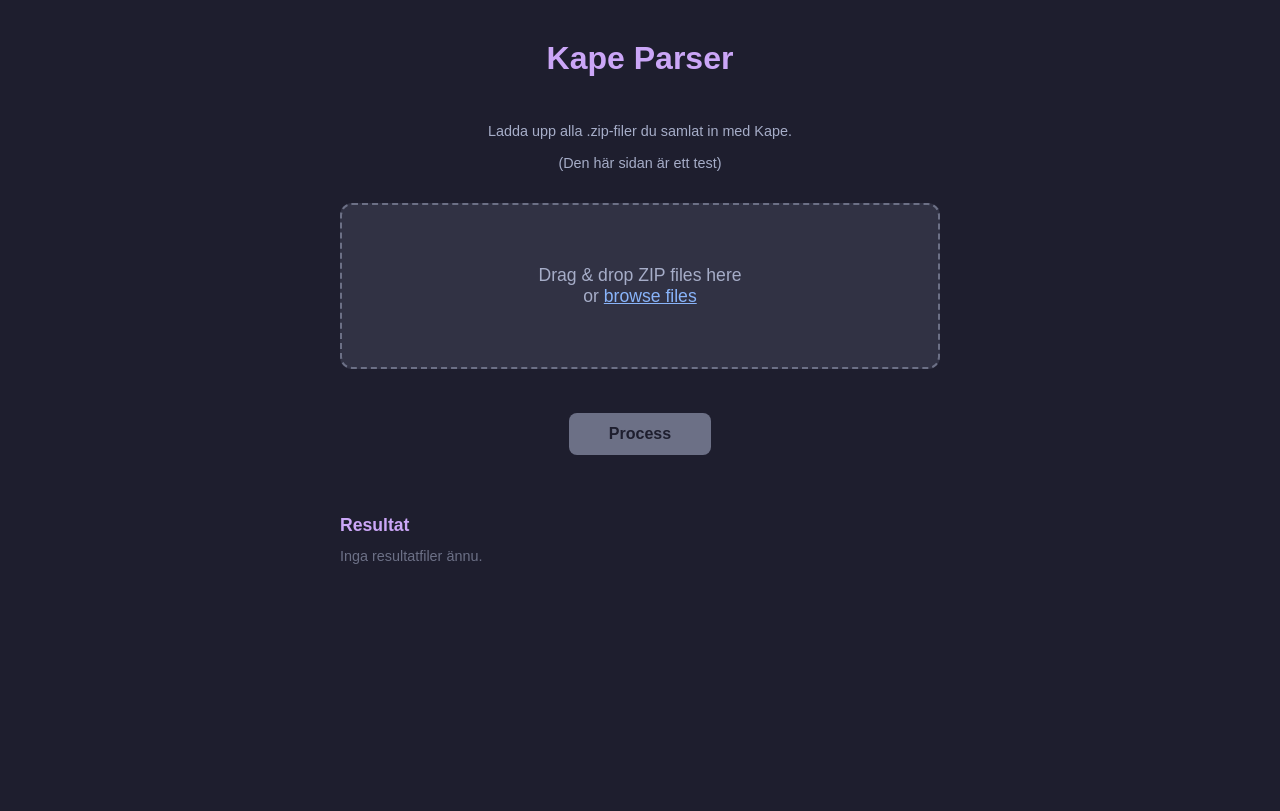
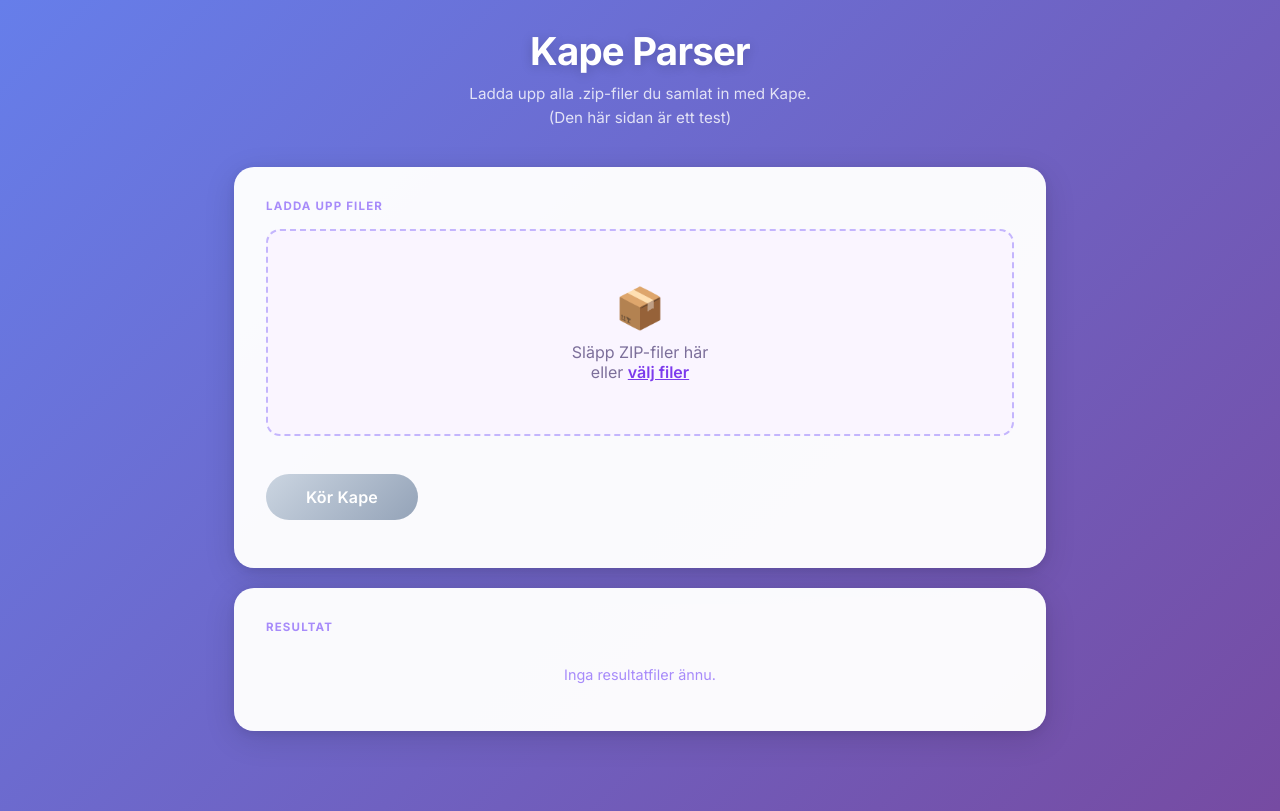
Before and after one commit to magapp/process_kape, a Flask app: page / in a window 1280 px wide. Before the commit the page ends 564 px from the top, so only its background shows below. Run offline with Flask 3, Linux system fonts and the light colour scheme.

Commit message:
New design and bug fix

```diff
--- a/app.py
+++ b/app.py
@@ -23,16 +23,8 @@ def allowed_file(filename):
 def get_lock_info():
     if not os.path.exists(LOCK_FILE):
         return None
-    age_seconds = int(time.time() - os.path.getmtime(LOCK_FILE))
-    hours, remainder = divmod(age_seconds, 3600)
-    minutes, seconds = divmod(remainder, 60)
-    if hours > 0:
-        age_str = f"{hours}h {minutes}m {seconds}s"
-    elif minutes > 0:
-        age_str = f"{minutes}m {seconds}s"
-    else:
-        age_str = f"{seconds}s"
-    return age_str
+    start_time = time.localtime(os.path.getmtime(LOCK_FILE))
+    return time.strftime("%H:%M", start_time)
 
 
 def get_result_files():
@@ -89,15 +81,17 @@ def log_stream():
     def generate():
         with open(LOG_FILE, "a"):  # create if missing
             pass
-        with open(LOG_FILE, "r") as f:
-            f.seek(0, 2)  # start from end of file
+        # Send an initial ping so Firefox establishes the connection immediately
+        yield ": ping\n\n"
+        with open(LOG_FILE, "r", encoding="utf-8", errors="replace") as f:
+            # Read from beginning so content written before connect is not missed
             while os.path.exists(LOCK_FILE):
                 line = f.readline()
                 if line:
                     yield f"data: {line.rstrip()}\n\n"
                 else:
-                    time.sleep(0.5)
-            # drain any remaining lines after lock disappears
+                    time.sleep(0.3)
+            # Drain any remaining lines written after lock was removed
             for line in f:
                 yield f"data: {line.rstrip()}\n\n"
             yield "event: done\ndata: \n\n"
@@ -120,4 +114,4 @@ def process():
 
 
 if __name__ == "__main__":
-    app.run(host="0.0.0.0", port=5000, debug=False)
+    app.run(host="0.0.0.0", port=5000, debug=False, threaded=True)
--- a/compose.yml
+++ b/compose.yml
@@ -1,6 +1,8 @@
 services:
   kape-parser:
     build: .
+    environment:
+      TZ: Europe/Stockholm
     ports:
       - "5000:5000"
     volumes:
--- a/templates/index.html
+++ b/templates/index.html
@@ -4,106 +4,144 @@
     <meta charset="UTF-8">
     <meta name="viewport" content="width=device-width, initial-scale=1.0">
     <title>Kape Parser</title>
+    <link href="https://fonts.googleapis.com/css2?family=Inter:wght@400;500;600;700&display=swap" rel="stylesheet">
     <style>
         * { box-sizing: border-box; margin: 0; padding: 0; }
 
         body {
-            font-family: Arial, sans-serif;
-            background: #1e1e2e;
-            color: #cdd6f4;
+            font-family: "Inter", sans-serif;
+            background: linear-gradient(135deg, #667eea 0%, #764ba2 100%);
+            min-height: 100vh;
             display: flex;
             flex-direction: column;
             align-items: center;
-            min-height: 100vh;
-            padding: 40px 20px;
+            padding: 0 0 60px;
         }
 
-        h1 {
-            font-size: 2rem;
-            margin-bottom: 30px;
-            color: #cba6f7;
+        header {
+            width: 100%;
+            padding: 28px 40px 0;
+            display: flex;
+            flex-direction: column;
+            align-items: center;
+            text-align: center;
+            margin-bottom: 36px;
+        }
+
+        header h1 {
+            font-size: 2.4rem;
+            font-weight: 700;
+            color: #ffffff;
+            letter-spacing: -0.02em;
+            text-shadow: 0 2px 12px rgba(0,0,0,0.18);
+        }
+
+        .subtitle {
+            color: rgba(255,255,255,0.8);
+            font-size: 0.95rem;
+            margin-top: 8px;
+            line-height: 1.6;
+        }
+
+        .page-content {
+            width: 100%;
+            max-width: 860px;
+            padding: 0 24px;
+        }
+
+        .card {
+            background: rgba(255,255,255,0.97);
+            border-radius: 20px;
+            padding: 32px;
+            margin-bottom: 20px;
+            box-shadow: 0 8px 32px rgba(0,0,0,0.12), 0 2px 8px rgba(0,0,0,0.08);
+        }
+
+        .card-title {
+            font-size: 0.72rem;
+            font-weight: 700;
+            text-transform: uppercase;
+            letter-spacing: 0.1em;
+            color: #a78bfa;
+            margin-bottom: 16px;
         }
 
         #drop-zone {
-            width: 100%;
-            max-width: 600px;
-            border: 2px dashed #6c7086;
-            border-radius: 12px;
-            padding: 60px 20px;
+            border: 2.5px dashed #c4b5fd;
+            border-radius: 14px;
+            padding: 52px 20px;
             text-align: center;
             cursor: pointer;
-            transition: border-color 0.2s, background 0.2s;
-            background: #313244;
+            transition: all 0.2s ease;
+            background: #faf5ff;
+            position: relative;
         }
 
         #drop-zone.dragover {
-            border-color: #cba6f7;
-            background: #3d3f5e;
+            border-color: #7c3aed;
+            background: #ede9fe;
         }
 
         #drop-zone p {
-            font-size: 1.1rem;
-            color: #a6adc8;
+            font-size: 1rem;
+            color: #7c6f9a;
+            pointer-events: none;
+        }
+
+        #drop-zone .drop-icon {
+            font-size: 2.5rem;
+            margin-bottom: 10px;
+            pointer-events: none;
+            display: block;
         }
 
         #browse-label {
-            color: #89b4fa;
+            color: #7c3aed;
+            font-weight: 600;
             text-decoration: underline;
             cursor: pointer;
+            pointer-events: auto;
         }
 
-        #help-text {
-            margin-top: 16px;
-            max-width: 600px;
-            width: 100%;
-            color: #a6adc8;
-            font-size: 0.9rem;
-            text-align: center;
-        }
+        #file-input { display: none; }
 
-        #file-input {
-            display: none;
-        }
-
-        #file-list {
-            width: 100%;
-            max-width: 600px;
-            margin-top: 20px;
-        }
+        #file-list { margin-top: 16px; }
 
         .file-item {
             display: flex;
             justify-content: space-between;
             align-items: center;
-            background: #313244;
-            border-radius: 8px;
+            flex-wrap: wrap;
+            background: #faf5ff;
+            border: 1px solid #e9d5ff;
+            border-radius: 10px;
             padding: 10px 14px;
             margin-bottom: 8px;
             font-size: 0.9rem;
+            transition: background 0.15s;
         }
 
-        .file-item {
-            flex-wrap: wrap;
-        }
-
-        .file-item .name { color: #cdd6f4; }
-        .file-item .size { color: #6c7086; font-size: 0.8rem; }
+        .file-item .name { color: #3b0764; font-weight: 500; }
+        .file-item .size { color: #a78bfa; font-size: 0.8rem; }
 
         .remove-btn {
             background: none;
             border: none;
-            color: #f38ba8;
+            color: #f43f5e;
             cursor: pointer;
-            font-size: 1.1rem;
+            font-size: 1rem;
             padding: 0 4px;
+            transition: color 0.15s;
         }
+
+        .remove-btn:hover { color: #be123c; }
 
         .progress-wrap {
             width: 100%;
             margin-top: 8px;
-            background: #45475a;
-            border-radius: 4px;
-            height: 8px;
+            background: #e9d5ff;
+            border-radius: 99px;
+            height: 6px;
             overflow: hidden;
             display: none;
         }
@@ -111,183 +149,208 @@
         .progress-bar {
             height: 100%;
             width: 0%;
-            background: #a6e3a1;
-            border-radius: 4px;
+            background: linear-gradient(90deg, #7c3aed, #a78bfa);
+            border-radius: 99px;
             transition: width 0.1s ease;
         }
 
-        .progress-bar.done  { background: #a6e3a1; }
-        .progress-bar.error { background: #f38ba8; }
+        .progress-bar.done  { background: linear-gradient(90deg, #059669, #34d399); }
+        .progress-bar.error { background: linear-gradient(90deg, #dc2626, #f87171); }
 
         #process-btn {
-            margin-top: 24px;
-            padding: 12px 40px;
+            margin-top: 22px;
+            padding: 13px 40px;
             font-size: 1rem;
-            background: #cba6f7;
-            color: #1e1e2e;
+            background: linear-gradient(135deg, #7c3aed, #6d28d9);
+            color: #ffffff;
             border: none;
-            border-radius: 8px;
+            border-radius: 99px;
             cursor: pointer;
-            font-weight: bold;
-            transition: background 0.2s;
+            font-weight: 600;
+            font-family: "Inter", sans-serif;
+            letter-spacing: 0.01em;
+            box-shadow: 0 4px 14px rgba(124,58,237,0.4);
+            transition: all 0.2s ease;
         }
 
-        #process-btn:hover { background: #b4befe; }
-        #process-btn:disabled { background: #6c7086; cursor: not-allowed; }
+        #process-btn:hover    { transform: translateY(-1px); box-shadow: 0 6px 20px rgba(124,58,237,0.5); }
+        #process-btn:disabled { background: linear-gradient(135deg, #cbd5e1, #94a3b8); box-shadow: none; cursor: not-allowed; transform: none; }
 
         #status {
-            margin-top: 20px;
-            max-width: 600px;
-            width: 100%;
-            font-size: 0.95rem;
+            margin-top: 16px;
+            font-size: 0.9rem;
         }
 
-        .msg-success { color: #a6e3a1; }
-        .msg-error   { color: #f38ba8; }
+        .msg-success { color: #059669; font-weight: 500; }
+        .msg-error   { color: #dc2626; font-weight: 500; }
 
         #lock-banner {
-            width: 100%;
-            max-width: 600px;
-            background: #45475a;
-            border: 2px solid #fab387;
-            border-radius: 12px;
-            padding: 24px;
-            text-align: center;
+            background: linear-gradient(135deg, #fff7ed, #ffedd5);
+            border: 1.5px solid #fed7aa;
+            border-radius: 14px;
+            padding: 20px 24px;
             margin-bottom: 20px;
+            display: flex;
+            align-items: center;
+            gap: 16px;
         }
 
-        #lock-banner p:first-child {
-            font-size: 1.3rem;
-            font-weight: bold;
-            color: #fab387;
-            margin-bottom: 8px;
+        #lock-banner .lock-icon {
+            font-size: 2rem;
+            flex-shrink: 0;
         }
 
-        #lock-banner p:last-child {
-            font-size: 0.9rem;
-            color: #a6adc8;
+        #lock-banner p:first-of-type {
+            font-size: 1rem;
+            font-weight: 600;
+            color: #c2410c;
+            margin-bottom: 3px;
+        }
+
+        #lock-banner p:last-of-type {
+            font-size: 0.85rem;
+            color: #9a3412;
         }
 
         #log-window {
-            width: 100%;
-            max-width: 600px;
-            background: #11111b;
-            border: 1px solid #45475a;
-            border-radius: 8px;
+            border-radius: 14px;
             overflow: hidden;
             margin-bottom: 20px;
+            box-shadow: 0 4px 16px rgba(0,0,0,0.1);
         }
 
         #log-titlebar {
-            background: #313244;
-            padding: 6px 14px;
-            font-size: 0.8rem;
-            color: #6c7086;
+            background: linear-gradient(90deg, #1e1b4b, #312e81);
+            padding: 10px 16px;
+            font-size: 0.78rem;
+            color: #a5b4fc;
+            font-family: monospace;
             display: flex;
             align-items: center;
-            gap: 8px;
+            gap: 10px;
         }
 
         #log-titlebar::before {
             content: "";
             display: inline-block;
-            width: 8px;
-            height: 8px;
-            background: #fab387;
+            width: 9px;
+            height: 9px;
+            background: #f97316;
             border-radius: 50%;
             animation: blink 1.2s ease-in-out infinite;
+            box-shadow: 0 0 6px #f97316;
         }
 
         @keyframes blink {
             0%, 100% { opacity: 1; }
-            50%       { opacity: 0.2; }
+            50%       { opacity: 0.15; }
         }
 
         #log-output {
-            padding: 12px 14px;
-            height: 300px;
+            padding: 16px 18px;
+            height: 340px;
             overflow-y: auto;
-            font-family: monospace;
+            font-family: "Consolas", "Courier New", monospace;
             font-size: 0.82rem;
-            line-height: 1.5;
-            color: #a6e3a1;
+            line-height: 1.6;
+            color: #c4b5fd;
+            background: #0f0a1e;
             white-space: pre-wrap;
             word-break: break-all;
         }
 
-        #result-section {
-            width: 100%;
-            max-width: 600px;
-            margin-top: 40px;
-        }
+        #result-section { }
 
         #result-section h2 {
-            font-size: 1.1rem;
-            color: #cba6f7;
-            margin-bottom: 12px;
+            font-size: 0.72rem;
+            font-weight: 700;
+            text-transform: uppercase;
+            letter-spacing: 0.1em;
+            color: #a78bfa;
+            margin-bottom: 16px;
         }
 
         .result-item {
             display: flex;
             justify-content: space-between;
             align-items: center;
-            background: #313244;
-            border-radius: 8px;
-            padding: 10px 14px;
-            margin-bottom: 8px;
+            background: #faf5ff;
+            border: 1px solid #e9d5ff;
+            border-radius: 10px;
+            padding: 12px 16px;
+            margin-bottom: 10px;
             font-size: 0.9rem;
+            transition: background 0.15s, transform 0.15s;
         }
 
+        .result-item:hover { background: #f3e8ff; transform: translateX(3px); }
+
         .result-item a {
-            color: #89b4fa;
+            color: #7c3aed;
             text-decoration: none;
+            font-weight: 600;
+            display: flex;
+            align-items: center;
+            gap: 8px;
         }
 
-        .result-item a:hover {
-            text-decoration: underline;
-        }
+        .result-item a::before { content: "↓"; font-size: 1rem; }
 
-        .result-item .size {
-            color: #6c7086;
-            font-size: 0.8rem;
-        }
+        .result-item a:hover { text-decoration: underline; }
+
+        .result-item .size { color: #a78bfa; font-size: 0.8rem; }
 
         .no-results {
-            color: #6c7086;
+            color: #a78bfa;
             font-size: 0.9rem;
+            text-align: center;
+            padding: 16px 0;
         }
     </style>
 </head>
 <body>
 
+<header>
     <h1>Kape Parser</h1>
+    <p class="subtitle">
+        Ladda upp alla .zip-filer du samlat in med Kape.<br>
+        (Den här sidan är ett test)
+    </p>
+</header>
 
-<p id="help-text">Ladda upp alla .zip-filer du samlat in med Kape.</p>
-<p id="help-text">(Den här sidan är ett test)</p>
-<p id="help-text">&nbsp;</p>
+<div class="page-content">
 
 {% if locked %}
 <div id="lock-banner">
+    <span class="lock-icon">⚙️</span>
+    <div>
         <p>Kape jobbar, du får vänta.</p>
-    <p>Jobbet startade för {{ lock_age }} sedan.</p>
+        <p>Jobbet startade klockan {{ lock_age }}.</p>
+    </div>
 </div>
 <div id="log-window">
     <div id="log-titlebar">temporary_processing/run.log</div>
     <div id="log-output"></div>
 </div>
 {% else %}
-<div id="drop-zone">
-    <p>Drag &amp; drop ZIP files here<br>or <label id="browse-label" for="file-input">browse files</label></p>
+<div class="card">
+    <div class="card-title">Ladda upp filer</div>
+    <div id="drop-zone"
+         ondragenter="event.preventDefault(); this.classList.add('dragover')"
+         ondragover="event.preventDefault(); event.dataTransfer.dropEffect='copy'; this.classList.add('dragover')"
+         ondragleave="if(!this.contains(event.relatedTarget)) this.classList.remove('dragover')"
+         ondrop="event.preventDefault(); this.classList.remove('dragover'); addFiles(event.dataTransfer.files)">
+        <span class="drop-icon">📦</span>
+        <p>Släpp ZIP-filer här<br>eller <label id="browse-label" for="file-input">välj filer</label></p>
         <input type="file" id="file-input" multiple accept=".zip">
     </div>
-
     <div id="file-list"></div>
-
-<button id="process-btn" disabled>Process</button>
-
+    <button id="process-btn" disabled>Kör Kape</button>
     <div id="status"></div>
+</div>
 {% endif %}
 
+<div class="card">
     <div id="result-section">
         <h2>Resultat</h2>
         {% if result_files %}
@@ -301,6 +364,9 @@
             <p class="no-results">Inga resultatfiler ännu.</p>
         {% endif %}
     </div>
+</div>
+
+</div><!-- end page-content -->
 
 <script>
     const dropZone   = document.getElementById("drop-zone");
@@ -308,6 +374,8 @@
     const fileList   = document.getElementById("file-list");
     const processBtn = document.getElementById("process-btn");
     const status     = document.getElementById("status");
+
+
 
     let selectedFiles = [];
 
@@ -338,7 +406,7 @@
 
     function addFiles(files) {
         for (const file of files) {
-            if (file.name.endsWith(".zip") && !selectedFiles.find(f => f.name === file.name)) {
+            if (file.name.toLowerCase().endsWith(".zip") && !selectedFiles.find(f => f.name === file.name)) {
                 selectedFiles.push(file);
             }
         }
@@ -350,18 +418,11 @@
         renderFileList();
     }
 
-    dropZone.addEventListener("dragover", e => {
-        e.preventDefault();
-        dropZone.classList.add("dragover");
-    });
+    // Prevent Firefox from navigating to file when dropped outside drop zone
+    document.addEventListener("dragover", e => e.preventDefault());
+    document.addEventListener("drop",     e => e.preventDefault());
 
-    dropZone.addEventListener("dragleave", () => dropZone.classList.remove("dragover"));
-
-    dropZone.addEventListener("drop", e => {
-        e.preventDefault();
-        dropZone.classList.remove("dragover");
-        addFiles(e.dataTransfer.files);
-    });
+    if (dropZone) {
 
     fileInput.addEventListener("change", () => {
         addFiles(fileInput.files);
@@ -436,23 +497,21 @@
                 const resp = await fetch("/process", { method: "POST" });
                 const res = await resp.json();
                 if (res.started) {
-                    status.innerHTML += `<p class="msg-success">Processing started.</p>`;
+                    status.innerHTML += `<p class="msg-success">Processing started, laddar om...</p>`;
+                    setTimeout(() => window.location.reload(), 1500);
                 } else {
                     status.innerHTML += `<p class="msg-error">Could not start processing: ${res.error}</p>`;
+                    processBtn.disabled = false;
                 }
             } catch (err) {
                 status.innerHTML += `<p class="msg-error">Could not start processing: ${err.message}</p>`;
+                processBtn.disabled = false;
             }
-
-            setTimeout(() => {
-                selectedFiles = [];
-                renderFileList();
-                status.innerHTML = "";
-            }, 3000);
         } else {
             processBtn.disabled = false;
         }
     });
+    } // end if (dropZone)
 </script>
 
 {% if locked %}
```
Also changed, not shown: 1 other file. Lines whose indentation alone changed are shown as unchanged.
